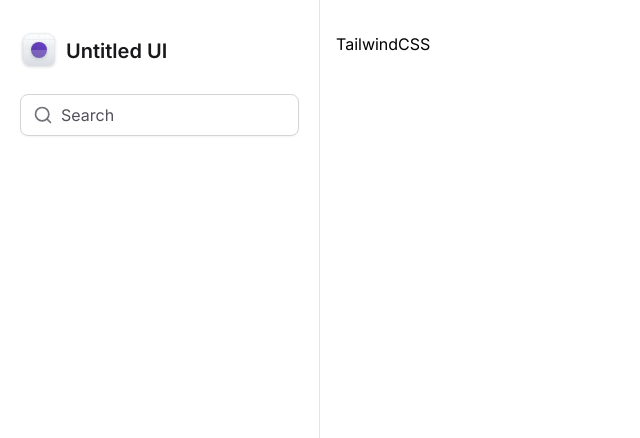
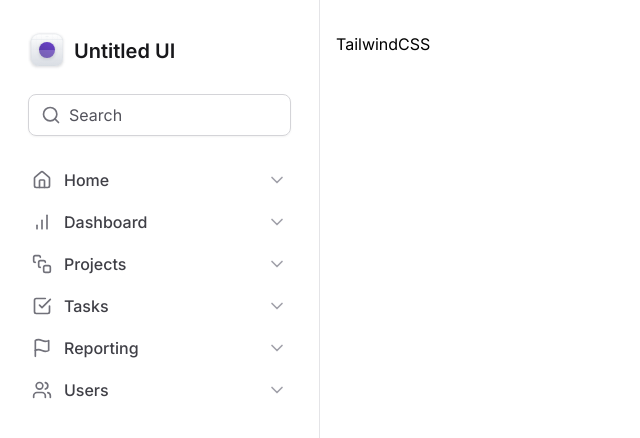
Before and after one commit to jhonnydelima/tailwind-next, a Next.js app: page / in a window 1280 px wide. Shown: the top 438 px of the page, without its empty margins (0-640 px from the left). Built offline with nearby package versions, Linux system fonts and the light colour scheme.

Commit message:
feat: add MainNavigation component

```diff
--- /dev/null
+++ b/src/components/Sidebar/MainNavigation/NavItem.tsx
@@ -0,0 +1,24 @@
+import { ChevronDown } from 'lucide-react'
+import { ElementType } from 'react'
+
+interface NavItemProps {
+  title: string
+  icon: ElementType
+}
+
+export function NavItem({ title, icon: Icon }: NavItemProps) {
+  return (
+    <a
+      href=""
+      className="group flex items-center gap-3 rounded px-3 py-2 hover:bg-violet-50"
+    >
+      <Icon className="h-5 w-5 text-zinc-500" />
+
+      <span className="font-medium text-zinc-700 group-hover:text-violet-500">
+        {title}
+      </span>
+
+      <ChevronDown className="ml-auto h-5 w-5 text-zinc-400 group-hover:text-violet-300" />
+    </a>
+  )
+}
--- /dev/null
+++ b/src/components/Sidebar/MainNavigation/index.tsx
@@ -0,0 +1,22 @@
+import {
+  BarChart,
+  CheckSquare,
+  Flag,
+  Home,
+  SquareStack,
+  Users,
+} from 'lucide-react'
+import { NavItem } from './NavItem'
+
+export function MainNavigation() {
+  return (
+    <nav className="space-y-0.5">
+      <NavItem title="Home" icon={Home} />
+      <NavItem title="Dashboard" icon={BarChart} />
+      <NavItem title="Projects" icon={SquareStack} />
+      <NavItem title="Tasks" icon={CheckSquare} />
+      <NavItem title="Reporting" icon={Flag} />
+      <NavItem title="Users" icon={Users} />
+    </nav>
+  )
+}
--- a/src/components/Sidebar/index.tsx
+++ b/src/components/Sidebar/index.tsx
@@ -1,12 +1,17 @@
 import { Logo } from './Logo'
+import { MainNavigation } from './MainNavigation'
 import { SearchBar } from './SearchBar'
 
 export function Sidebar() {
   return (
     <aside className="space-y-6 border-r border-zinc-200 px-5 py-8">
-      <Logo />
+      <div className="mx-2 flex flex-col gap-6">
+        <Logo />
 
-      <SearchBar />
+        <SearchBar />
+      </div>
+
+      <MainNavigation />
     </aside>
   )
 }
```
